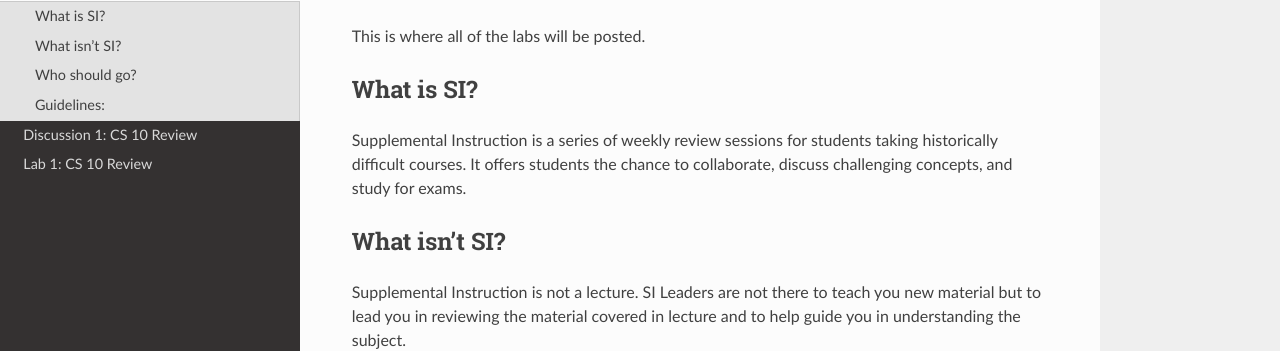
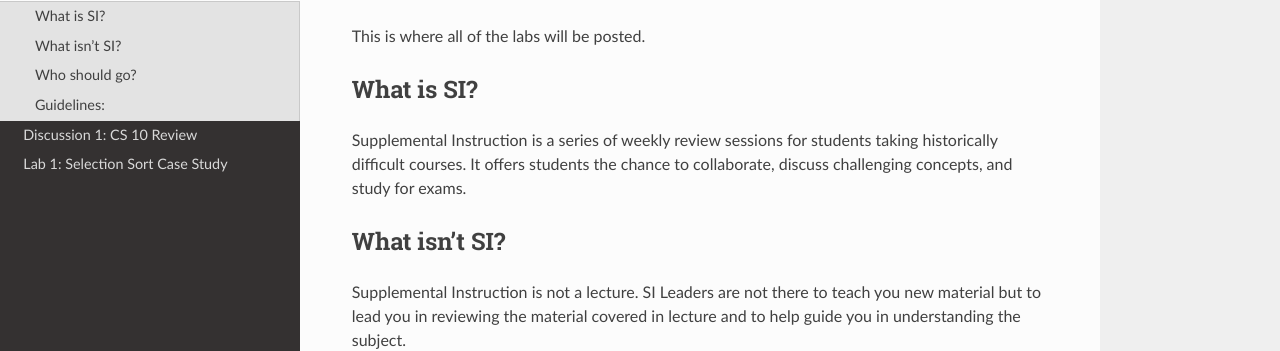
Before and after one commit to cs-si-ucr/cs12, an MkDocs documentation site: the page built from docs/index.md, in a window 1280 px wide. Shown: the part 135-486 px from the top of the page. Built offline with MkDocs 1.6.1, drawn with Linux system fonts in a browser that asks for light colours; nearby versions of some CDN libraries; old or Windows-style settings are respelled for this version of MkDocs; some of the changed lines change nothing that is shown.

Commit message:
Tryna add a lab 1 even tho they havent had class yet -_-

```diff
--- a/mkdocs.yml
+++ b/mkdocs.yml
@@ -2,8 +2,8 @@ site_name: "CS 12 SI: Spring 2017"
 pages:
     - [index.md, "Home"]
     - [dis01.md, "Discussion 1: CS 10 Review"]
-    - [lab01.md, "Lab 1: CS 10 Review"]
-   # - [dis01_2.md, "Week 1 Dis 2: Selection Sort Case Study"]
+   # - [lab01.md, "Lab 1: CS 10 Review"]
+    - [dis01_2.md, "Lab 1: Selection Sort Case Study"]
    # - [lab02.md, "Lab Week 2: Streams"]
    # - [dis02_2.md, "Week 2 Dis 2: Merge Case Study"]
    # - [dis03_1.md, "Week 3 Dis 1: Classes"]
```
